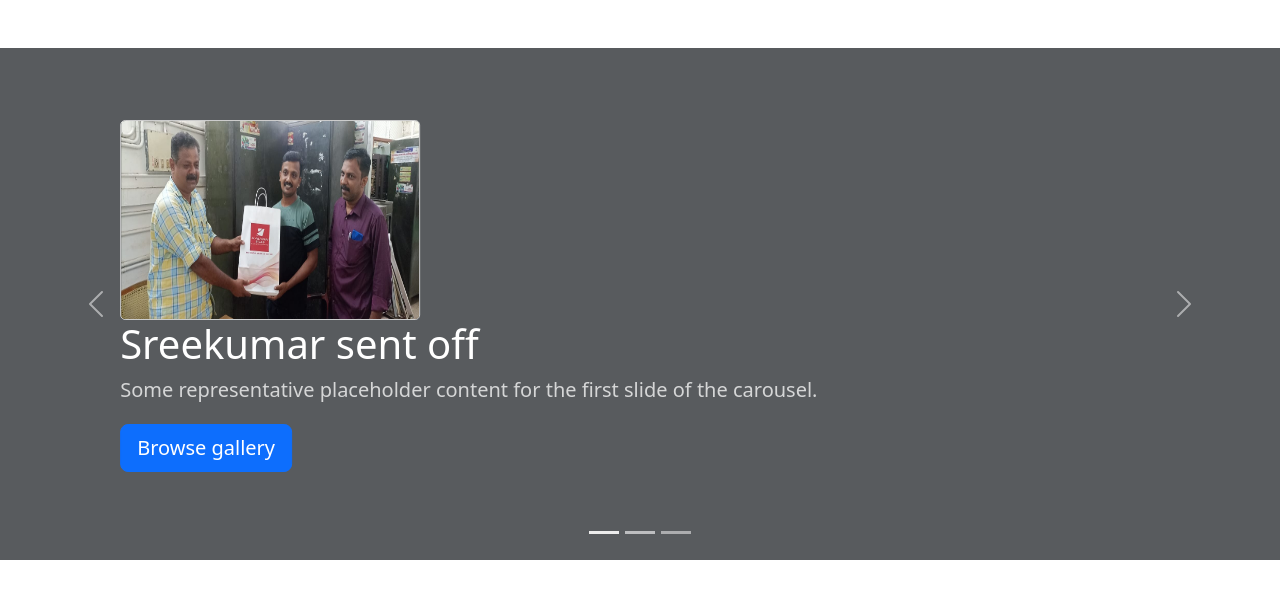
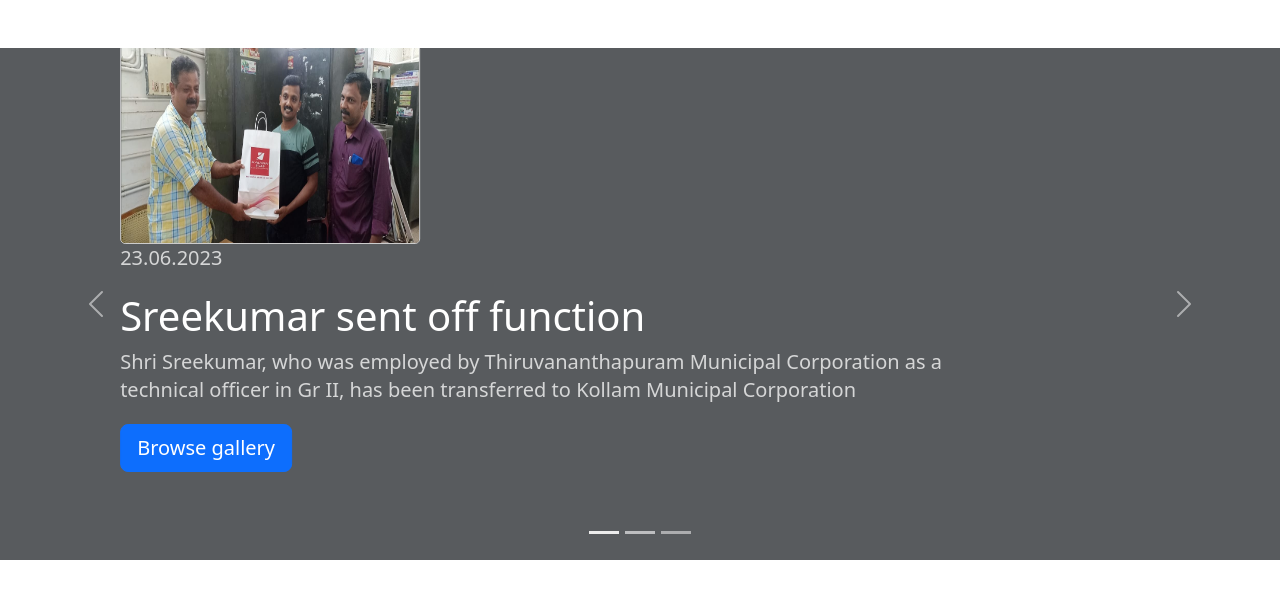
Before and after one commit to Tdaru/tmcikm, a plain HTML site: page tvm/news.html in a window 1280 px wide. Drawn offline with Linux system fonts and the light colour scheme; a script that the page names is missing.

Commit message:
news file added

```diff
--- a/tvm/news.html
+++ b/tvm/news.html
@@ -26,7 +26,7 @@
         user-select: none;
       }
 
-      @media (min-width: 768px) {
+      @media (min-width: 700px) {
         .bd-placeholder-img-lg {
           font-size: 3.5rem;
         }
@@ -116,8 +116,9 @@
         <div class="container">
           <div class="carousel-caption text-start">
             <img src="images/15.jpg" alt="Image Description" class="my-image">
-            <h1>Sreekumar sent off</h1>
-            <p class="opacity-75">Some representative placeholder content for the first slide of the carousel.</p>
+            <p class="opacity-75"> 23.06.2023</p>
+            <h1> Sreekumar sent off function</h1>
+            <p class="opacity-75">Shri Sreekumar, who was employed by Thiruvananthapuram Municipal Corporation as a technical officer in Gr II, has been transferred to Kollam Municipal Corporation</p>
             <p><a class="btn btn-lg btn-primary" href="#">Browse gallery</a></p>
           </div>
         </div>
```
Also changed, not shown: tvm/index.html (+1 -1 lines), tvm/gallery.html (added).
